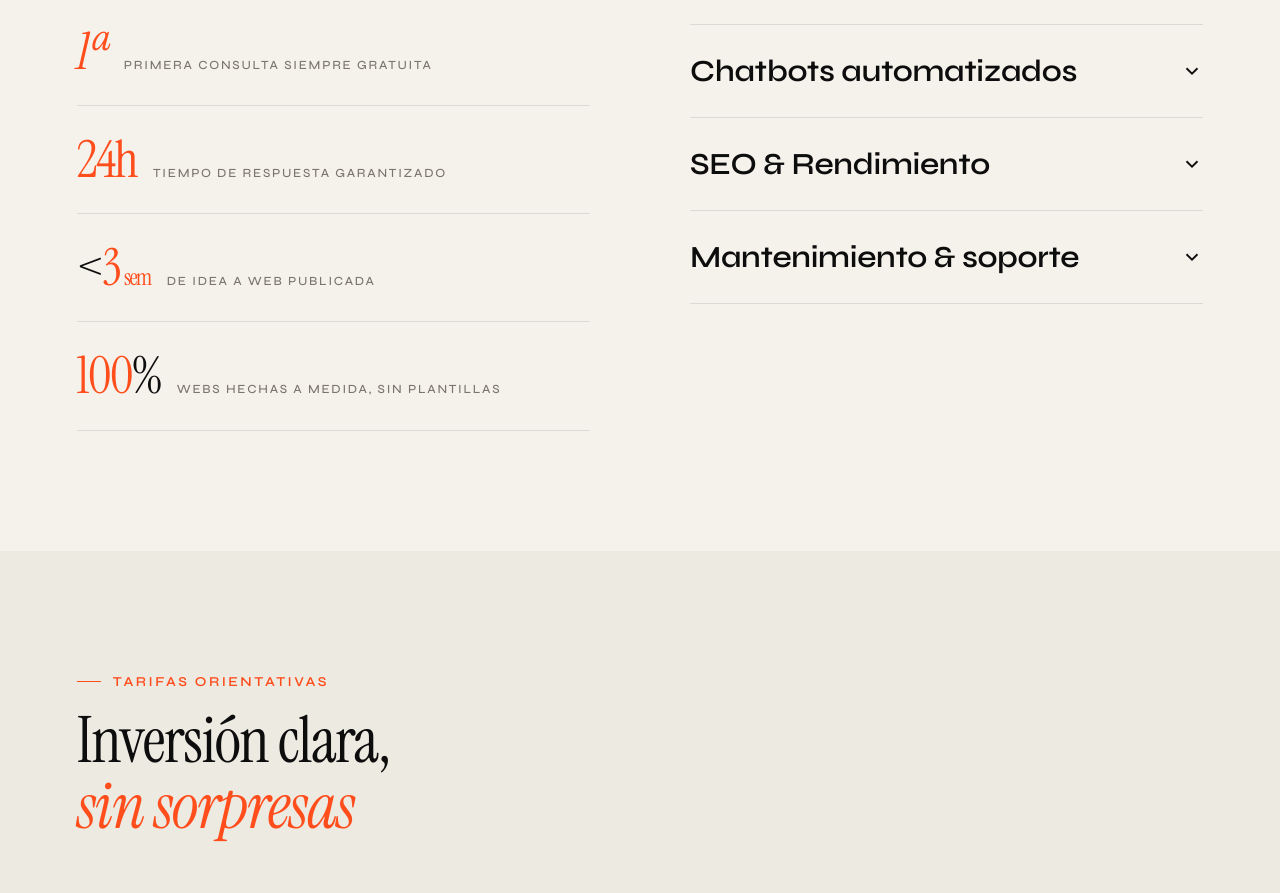
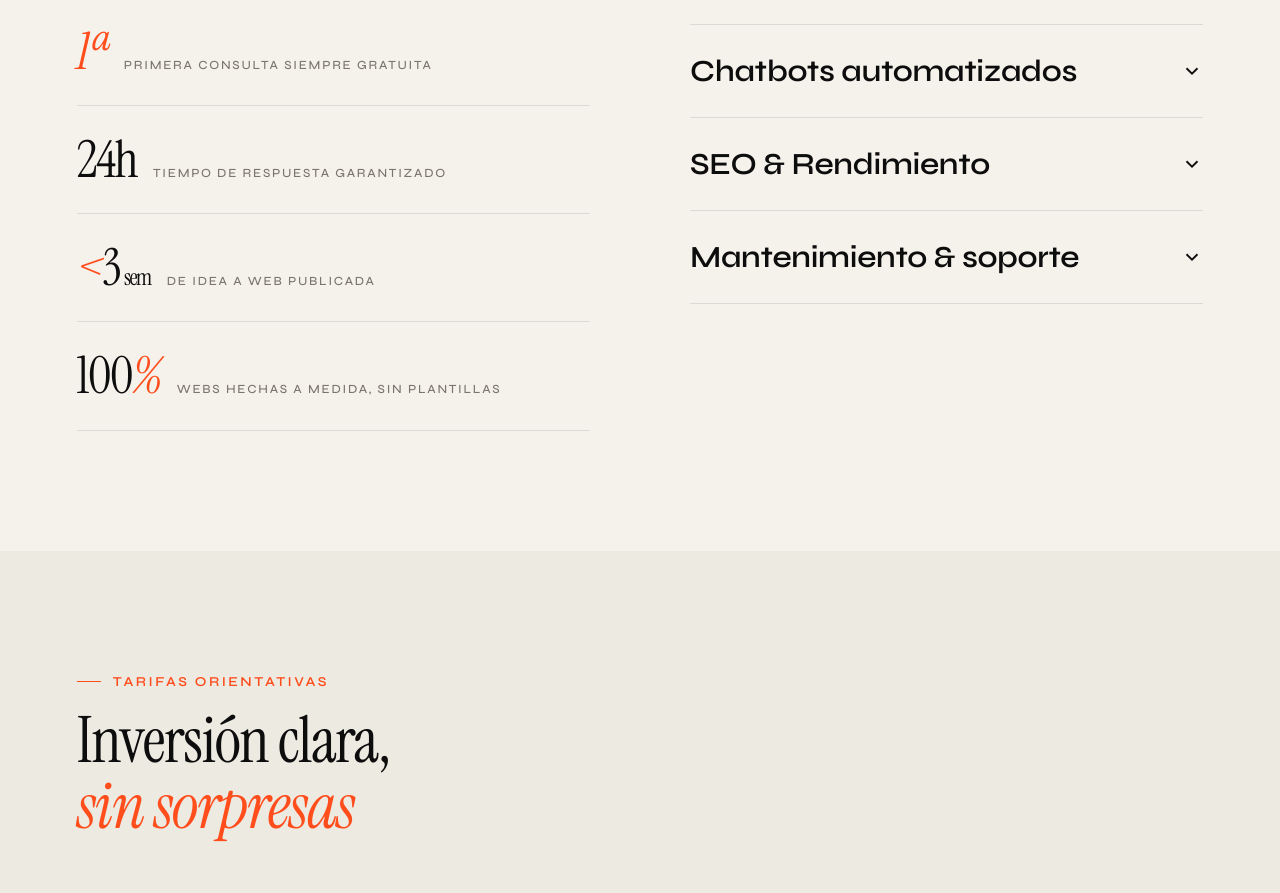
Before and after one commit to danielzhrod/elevon, a Next.js app: page / in a window 1280 px wide. Shown: the part 1231-2124 px from the top of the page. Built offline with nearby package versions, Linux system fonts and the light colour scheme; no server answers.

Commit message:
Stats: colores originales con nuevo orden y cuenta regresiva

```diff
--- a/components/Servicios.jsx
+++ b/components/Servicios.jsx
@@ -13,21 +13,20 @@ const SERVICES = [
 const STATS = [
   {
     label: 'Primera consulta siempre gratuita',
-    render: () => <span style={{ color: 'var(--accent)', fontStyle: 'italic' }}>1ª</span>
+    render: () => <span className="accent" style={{ fontStyle: 'italic' }}>1ª</span>
   },
   {
     label: 'Tiempo de respuesta garantizado',
-    countFrom: null,
-    render: (val) => <><span style={{ color: 'var(--accent)' }}>24</span><span style={{ color: 'var(--accent)' }}>h</span></>
+    render: () => <><span>24</span><span>h</span></>
   },
   {
     label: 'De idea a web publicada',
     countdown: true, countFrom: 6, countTo: 3,
     render: (val) => (
       <>
-        <span style={{ color: 'var(--text)' }}>&lt;</span>
-        <span style={{ color: 'var(--accent)' }}>{val}</span>
-        <span style={{ color: 'var(--accent)', fontSize: 'clamp(1.2rem,1.8vw,1.8rem)', marginLeft: '4px' }}>sem</span>
+        <span className="accent" style={{ fontStyle: 'italic' }}>&lt;</span>
+        <span>{val}</span>
+        <span style={{ fontSize: 'clamp(1.2rem,1.8vw,1.8rem)', marginLeft: '4px' }}>sem</span>
       </>
     )
   },
@@ -36,8 +35,8 @@ const STATS = [
     countUp: true, countTo: 100,
     render: (val) => (
       <>
-        <span style={{ color: 'var(--accent)' }}>{val}</span>
-        <span style={{ color: 'var(--text)' }}>%</span>
+        <span>{val}</span>
+        <span className="accent" style={{ fontStyle: 'italic' }}>%</span>
       </>
     )
   },
```
